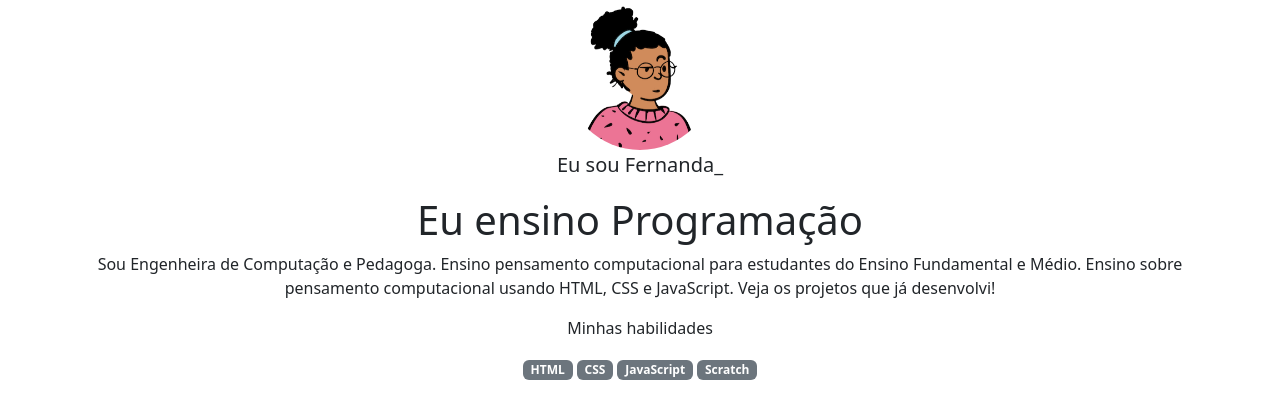
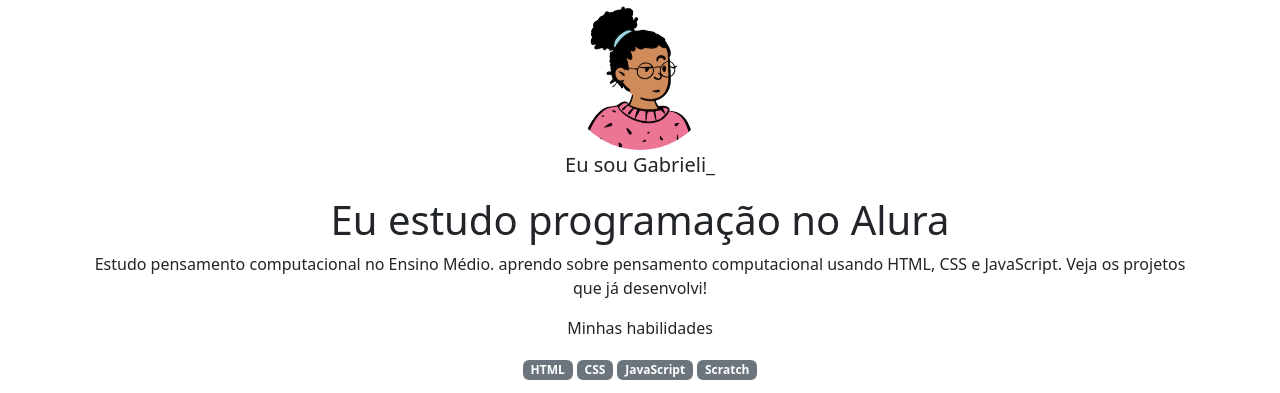
Before and after one commit to gabrieli132/portifolioprojetos, a plain HTML site: page index.html in a window 1280 px wide. Shown: the top 393 px of the page. Drawn offline with nearby package versions, Linux system fonts and the light colour scheme; files whose address does not match are found by name.

Commit message:
index.html

```diff
--- a/index.html
+++ b/index.html
@@ -12,10 +12,10 @@
 <body>
     <header class="container text-center">
         <img src="img/avatar-perfil.png" alt="avatar da Fernanda" class="rounded-circle" width="150" height="150" srcset="">
-        <p class="lead">Eu sou Fernanda_</p>
-        <h1>Eu ensino Programação</h1>
-        <p>Sou Engenheira de Computação e Pedagoga. Ensino pensamento computacional para estudantes do Ensino
-            Fundamental e Médio. Ensino sobre pensamento computacional usando HTML, CSS e JavaScript. Veja os projetos
+        <p class="lead">Eu sou Gabrieli_</p>
+        <h1>Eu estudo programação no Alura</h1>
+        <p>Estudo pensamento computacional no Ensino
+            Médio. aprendo sobre pensamento computacional usando HTML, CSS e JavaScript. Veja os projetos
             que já desenvolvi!</p>
         <p>Minhas habilidades</p>
         <div>
```
